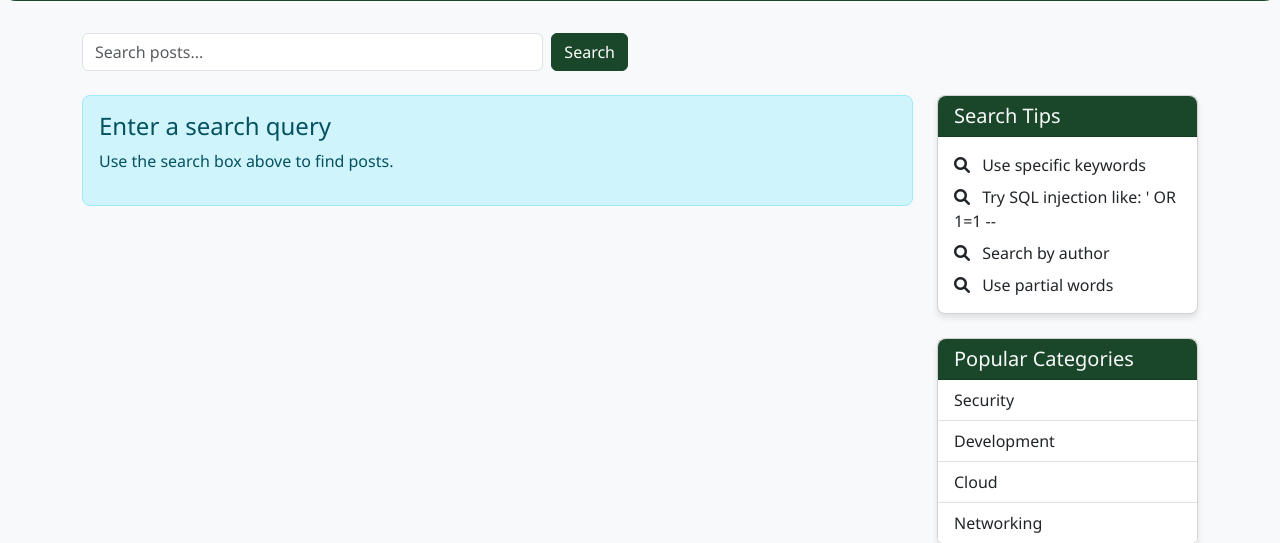
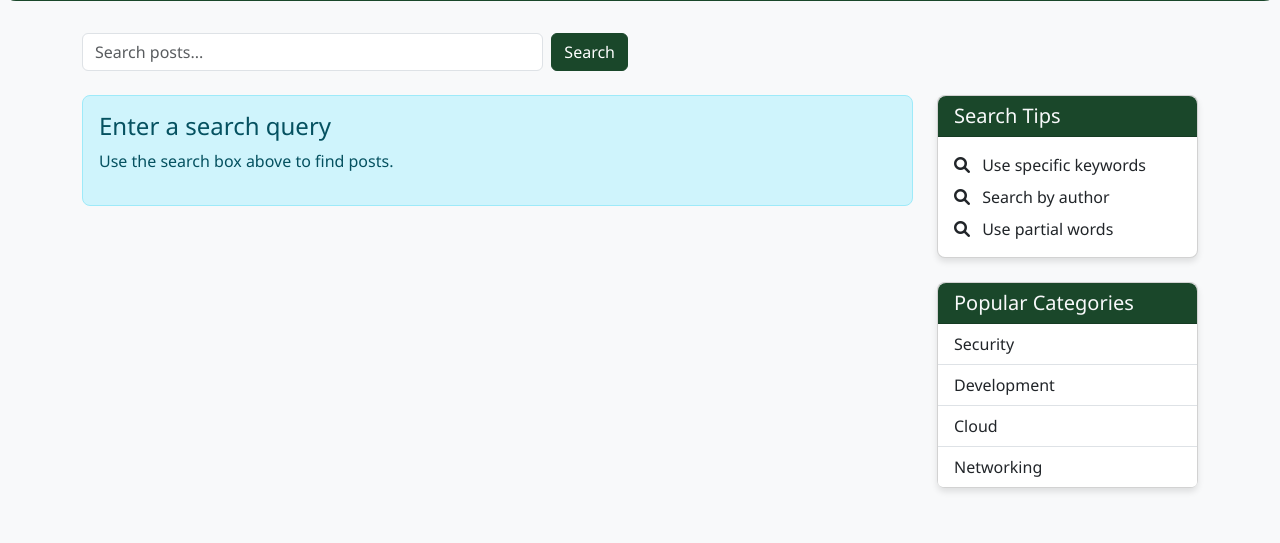
Before and after one commit to davidphong/TAS-final-exam-01, a Flask app: page /search in a window 1280 px wide. Shown: the part 245-788 px from the top of the page. Run offline with Flask 2, Linux system fonts and the light colour scheme; a user stored in the database is signed in; data comes from the database, SQL or seed files in the repository.

Commit message:
remove hint

```diff
--- a/templates/search.html
+++ b/templates/search.html
@@ -67,7 +67,6 @@
                 <div class="card-body">
                     <ul class="list-unstyled mb-0">
                         <li class="mb-2"><i class="fas fa-search me-2"></i> Use specific keywords</li>
-                        <li class="mb-2"><i class="fas fa-search me-2"></i> Try SQL injection like: ' OR 1=1 --</li>
                         <li class="mb-2"><i class="fas fa-search me-2"></i> Search by author</li>
                         <li><i class="fas fa-search me-2"></i> Use partial words</li>
                     </ul>
```
